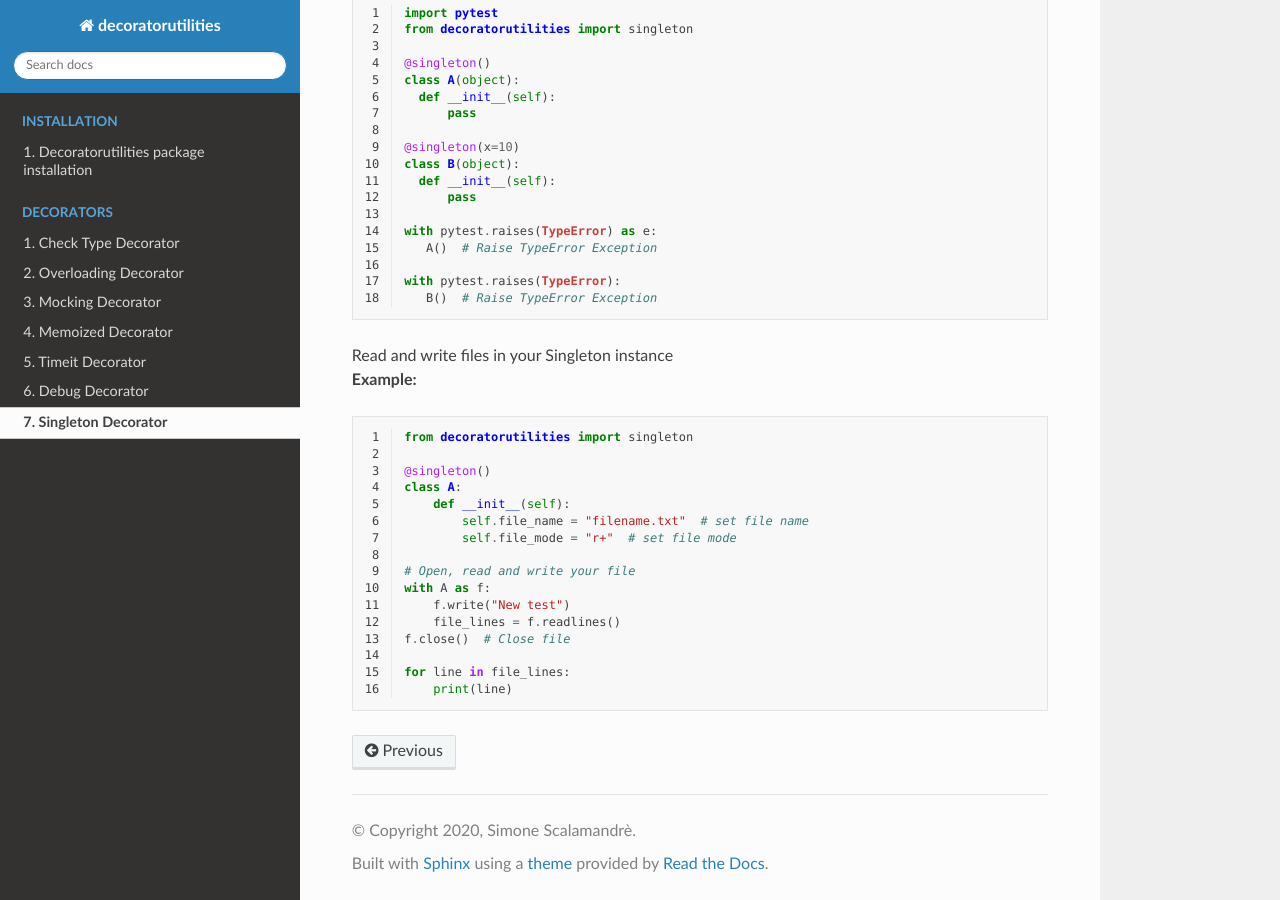
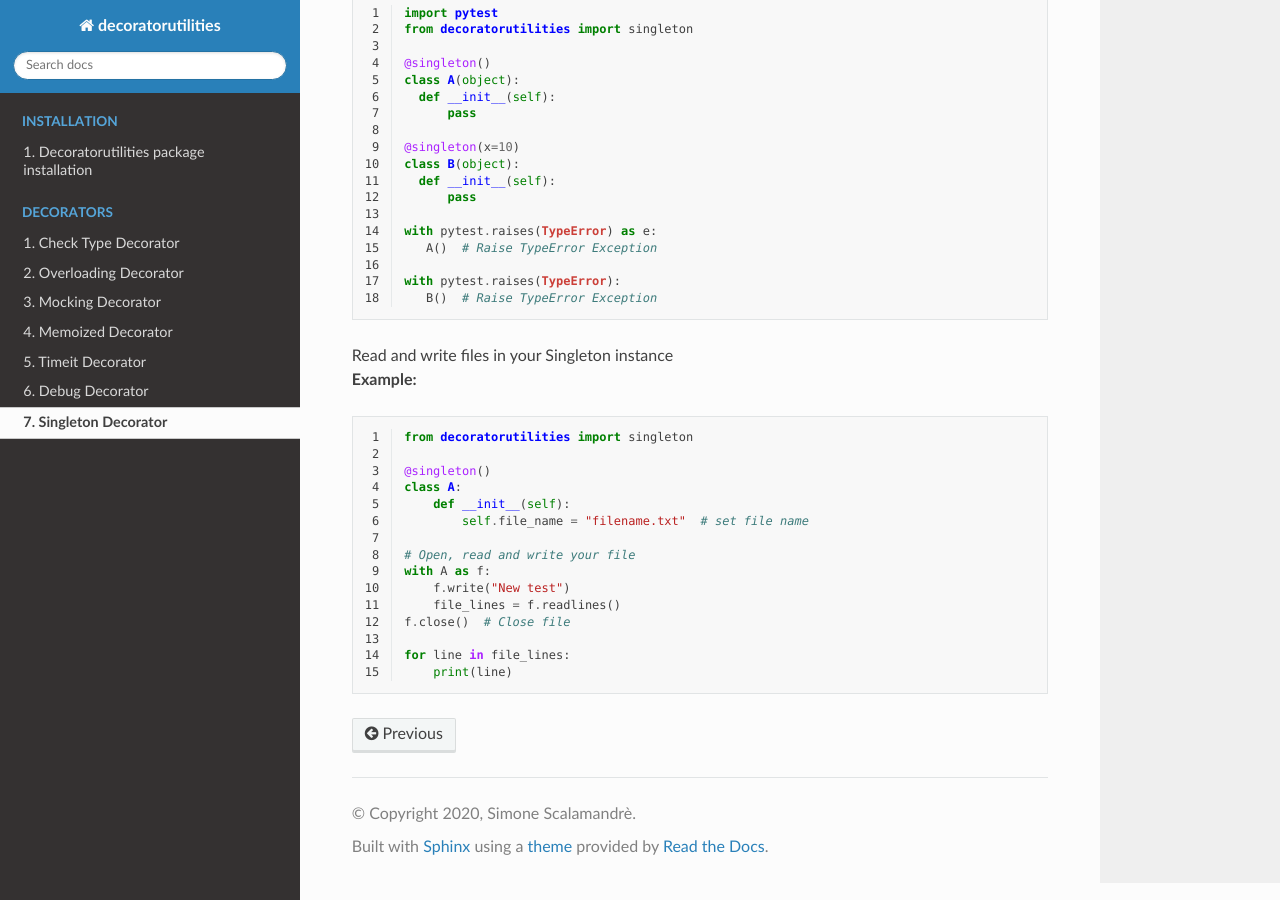
Before and after one commit to Symone95/decoratorutilities, a Sphinx documentation site: the page built from docs/rst_templates/Decorators/singleton_decorator.rst, in a window 1280 px wide and 900 px high, scrolled down 895 px. Built offline with Sphinx 7.4.7 and the Read the Docs theme 2.0.0, drawn with Linux system fonts in a browser that asks for light colours.

Commit message:
Updated documentation

```diff
--- a/docs/rst_templates/Decorators/singleton_decorator.rst
+++ b/docs/rst_templates/Decorators/singleton_decorator.rst
@@ -75,7 +75,6 @@ Singleton Decorator
    class A:
        def __init__(self):
            self.file_name = "filename.txt"  # set file name
-           self.file_mode = "r+"  # set file mode
 
    # Open, read and write your file
    with A as f:
```
Also changed, not shown: README.md (+0 -1 lines), 1 other file.
